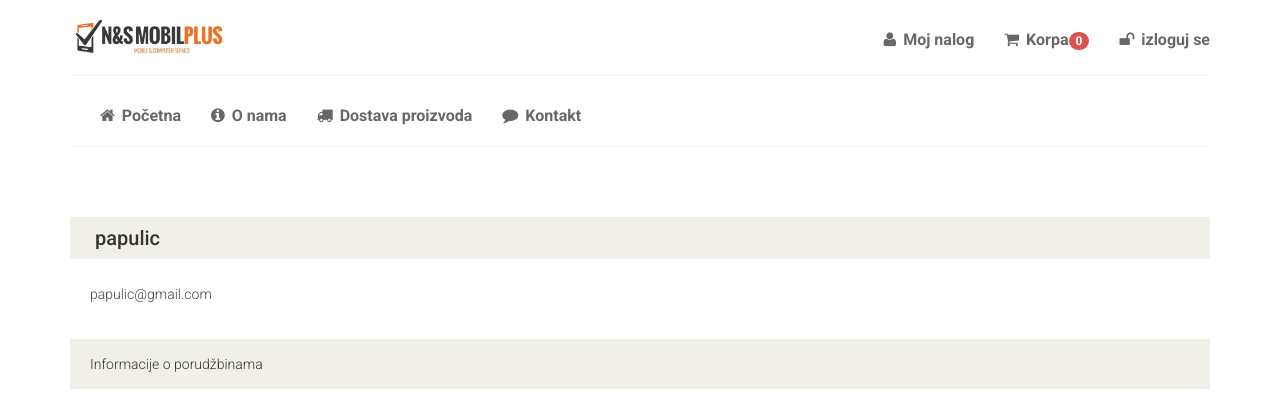
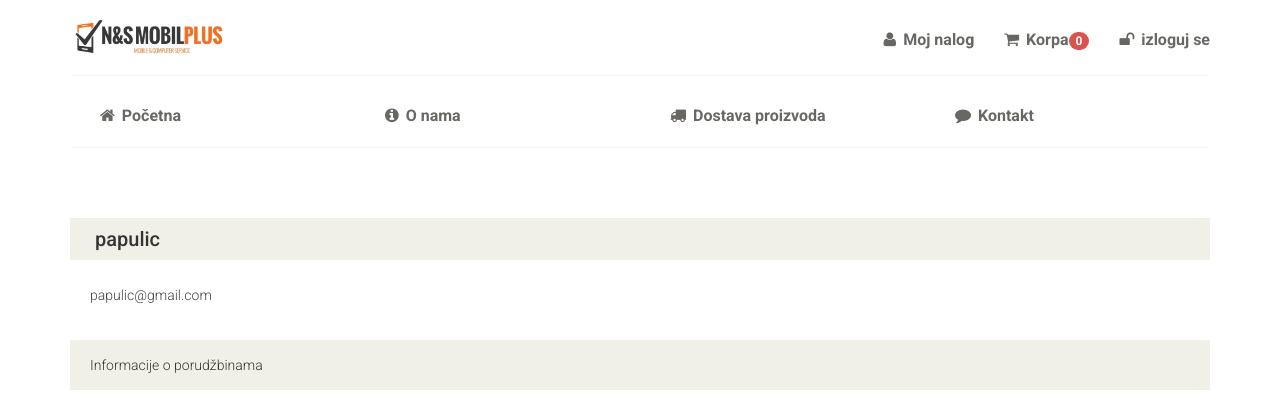
Before and after one commit to papulic/NSMOBILPLUS, a Django app: page /nalog/1/ in a window 1280 px wide. Shown: the top 420 px of the page. Run offline with Django 3.2, Linux system fonts and the light colour scheme; a user stored in the database is signed in; data comes from the database, SQL or seed files in the repository; data that the repository does not hold is empty.

Commit message:
Add files via upload

```diff
--- a/eprodaja/templates/eprodaja/base.html
+++ b/eprodaja/templates/eprodaja/base.html
@@ -42,12 +42,30 @@
                     </div>
                 </div>
                 <div class="row">
-                    <div class="col-sm-8">
+                    <div class="col-xs-6 col-sm-3">
                         <div class="shop-menu">
                             <ul class="nav navbar-nav">
                                 <li><a href="{% url 'eprodaja:index' %}"><i class="fa fa-home"></i> Početna</a></li>
+                            </ul>
+                        </div>
+                    </div>
+                    <div class="col-xs-6 col-sm-3">
+                        <div class="shop-menu">
+                            <ul class="nav navbar-nav">
                                 <li><a href="{% url 'eprodaja:onama' %}"><i class="fa fa-info-circle"></i> O nama</a></li>
+                            </ul>
+                        </div>
+                    </div>
+                    <div class="col-xs-6 col-sm-3">
+                        <div class="shop-menu">
+                            <ul class="nav navbar-nav">
                                 <li><a href="#"><i class="fa fa-truck"></i> Dostava proizvoda</a></li>
+                            </ul>
+                        </div>
+                    </div>
+                    <div class="col-xs-6 col-sm-3">
+                        <div class="shop-menu">
+                            <ul class="nav navbar-nav">
                                 <li><a href="{% url 'eprodaja:kontakt' %}"><i class="fa fa-comment"></i> Kontakt</a></li>
                             </ul>
                         </div>
```
